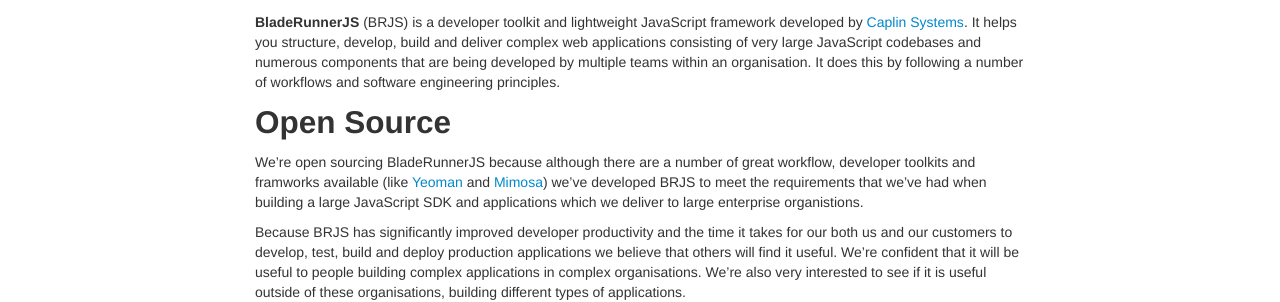
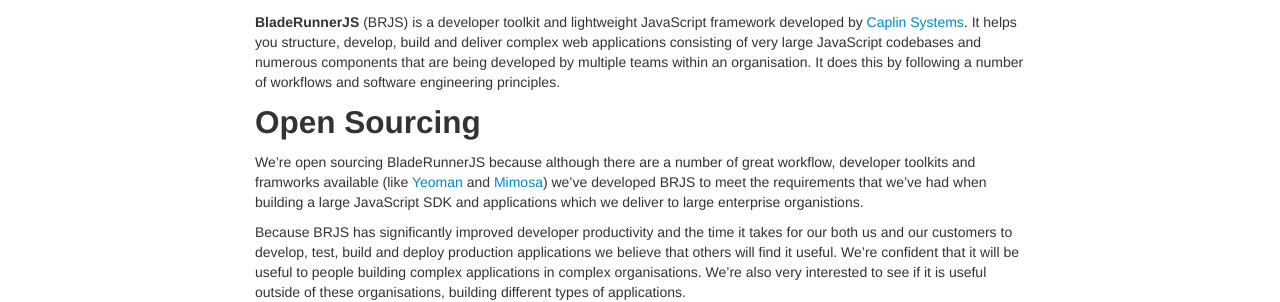
Before and after one commit to BladeRunnerJS/brjs-site, a Jekyll site: the page built from about/index.md, in a window 1280 px wide. Shown: the part 214-516 px from the top of the page. Built offline with Jekyll 4.4.1, drawn with Linux system fonts in a browser that asks for light colours; nearby versions of some CDN libraries.

Commit message:
change h2

```diff
--- a/about/index.md
+++ b/about/index.md
@@ -5,7 +5,7 @@
 
 **BladeRunnerJS** (BRJS) is a developer toolkit and lightweight JavaScript framework developed by [Caplin Systems](http://www.caplin.com). It helps you structure, develop, build and deliver complex web applications consisting of very large JavaScript codebases and numerous components that are being developed by multiple teams within an organisation. It does this by following a number of workflows and software engineering principles.
 
-## Open Source
+## Open Sourcing
 
 We're open sourcing BladeRunnerJS because although there are a number of great workflow, developer toolkits and framworks available (like [Yeoman](http://yeoman.io) and [Mimosa](http://mimosajs.com/)) we've developed BRJS to meet the requirements that we've had when building a large JavaScript SDK and applications which we deliver to large enterprise organistions.
 
```
